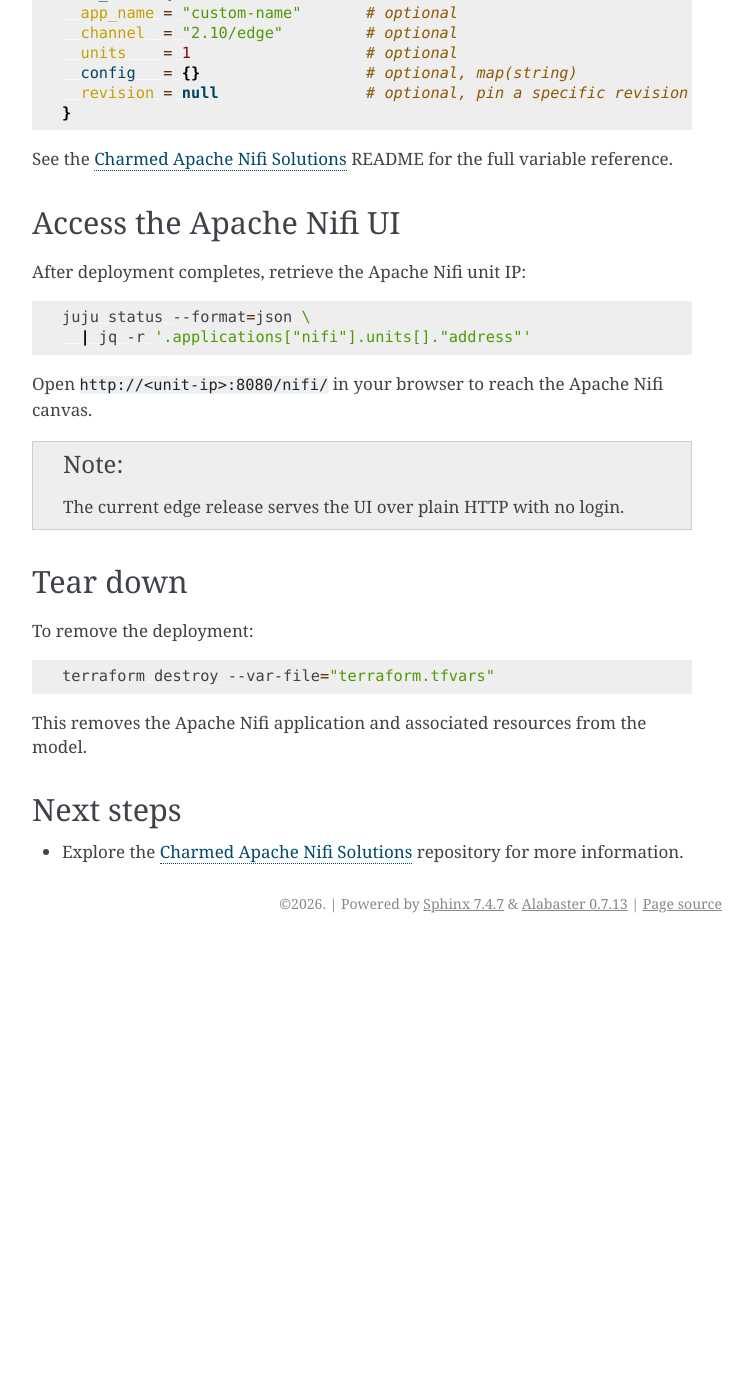
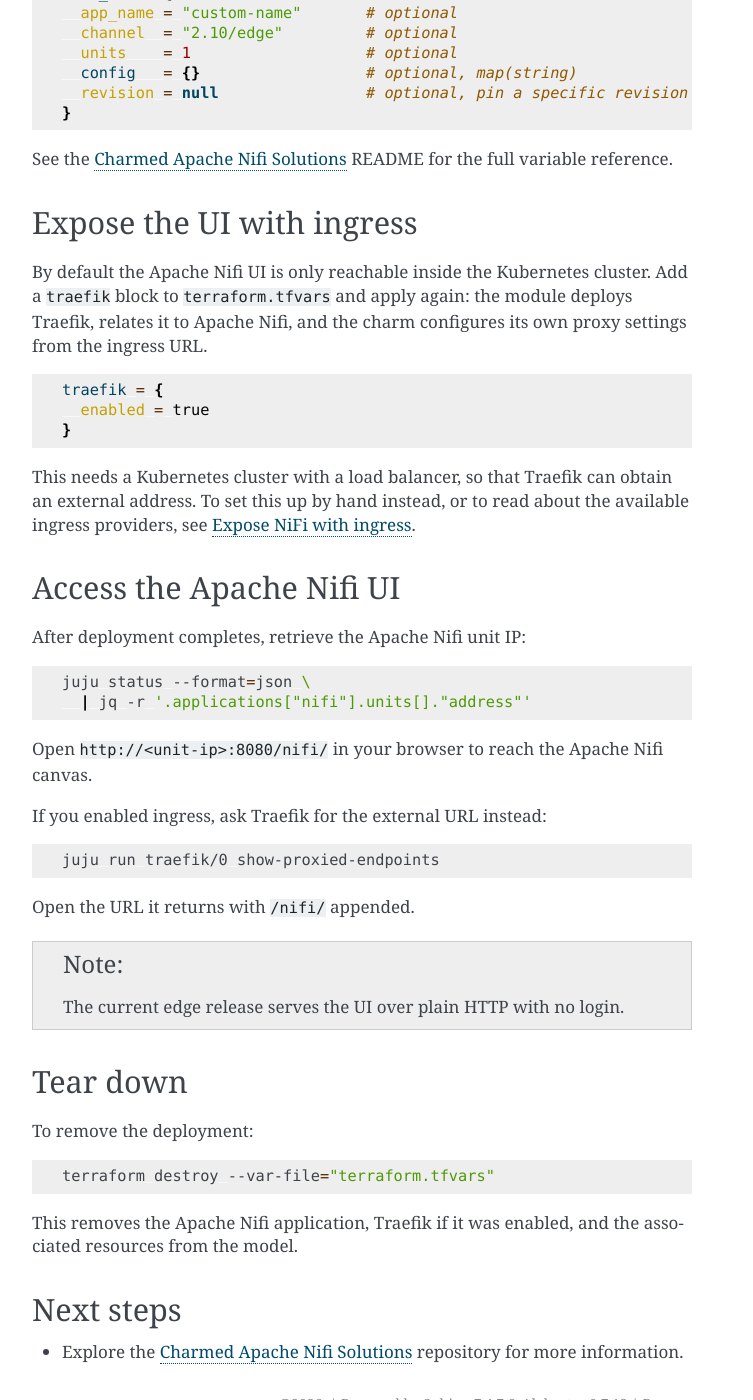
Before and after one commit to canonical/charmed-nifi-documentation, a Sphinx documentation site: the page built from docs/tutorials/deploy-using-terraform.rst, in a window 1280 px wide and 1400 px high, scrolled down 1700 px. Shown: the whole window, without its empty margins (388-1141 px from the left). Built offline with Sphinx 7.4.7, drawn with Linux system fonts in a browser that asks for light colours; before the commit the page ends 2643 px from its top, so only the background shows below that; some of the changed text lies outside the part shown.

Commit message:
document Traefik ingress in the Terraform module (#15)

```diff
--- a/docs/tutorials/deploy-using-terraform.rst
+++ b/docs/tutorials/deploy-using-terraform.rst
@@ -94,6 +94,24 @@
 
 See the `Charmed Apache Nifi Solutions`_ README for the full variable reference.
 
+Expose the UI with ingress
+--------------------------
+
+By default the Apache Nifi UI is only reachable inside the Kubernetes cluster.
+Add a ``traefik`` block to ``terraform.tfvars`` and apply again: the module
+deploys Traefik, relates it to Apache Nifi, and the charm configures its own
+proxy settings from the ingress URL.
+
+.. code-block:: hcl
+
+   traefik = {
+     enabled = true
+   }
+
+This needs a Kubernetes cluster with a load balancer, so that Traefik can obtain
+an external address. To set this up by hand instead, or to read about the
+available ingress providers, see :doc:`/how-to/integrate/ingress`.
+
 Access the Apache Nifi UI
 -------------------------
 
@@ -105,6 +123,14 @@
      | jq -r '.applications["nifi"].units[]."address"'
 
 Open ``http://<unit-ip>:8080/nifi/`` in your browser to reach the Apache Nifi canvas.
+
+If you enabled ingress, ask Traefik for the external URL instead:
+
+.. code-block:: bash
+
+   juju run traefik/0 show-proxied-endpoints
+
+Open the URL it returns with ``/nifi/`` appended.
 
 .. note::
 
@@ -119,7 +145,8 @@
 
    terraform destroy --var-file="terraform.tfvars"
 
-This removes the Apache Nifi application and associated resources from the model.
+This removes the Apache Nifi application, Traefik if it was enabled, and the
+associated resources from the model.
 
 Next steps
 ----------
```
Also changed, not shown: docs/how-to/integrate/ingress.rst (+7 -0 lines).
